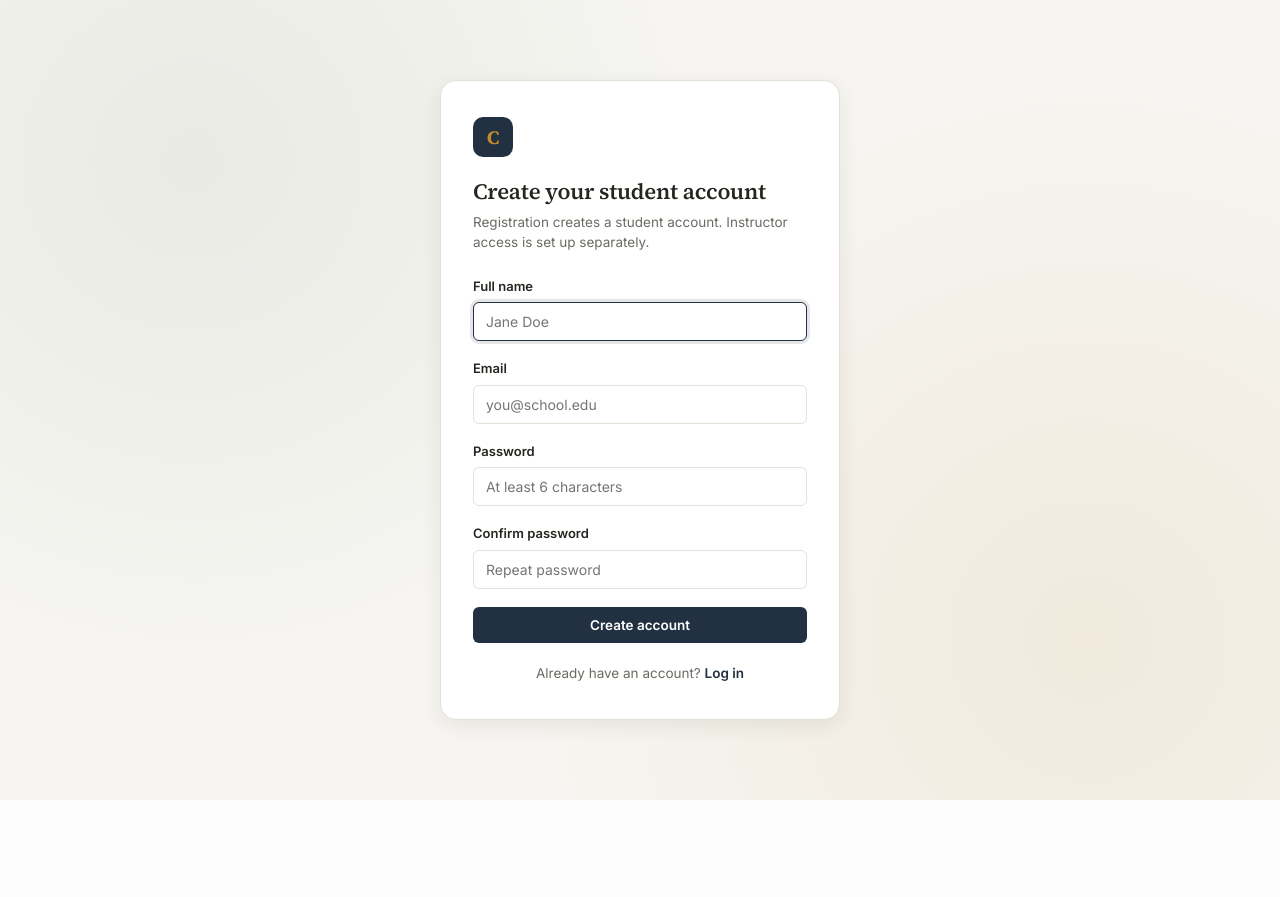
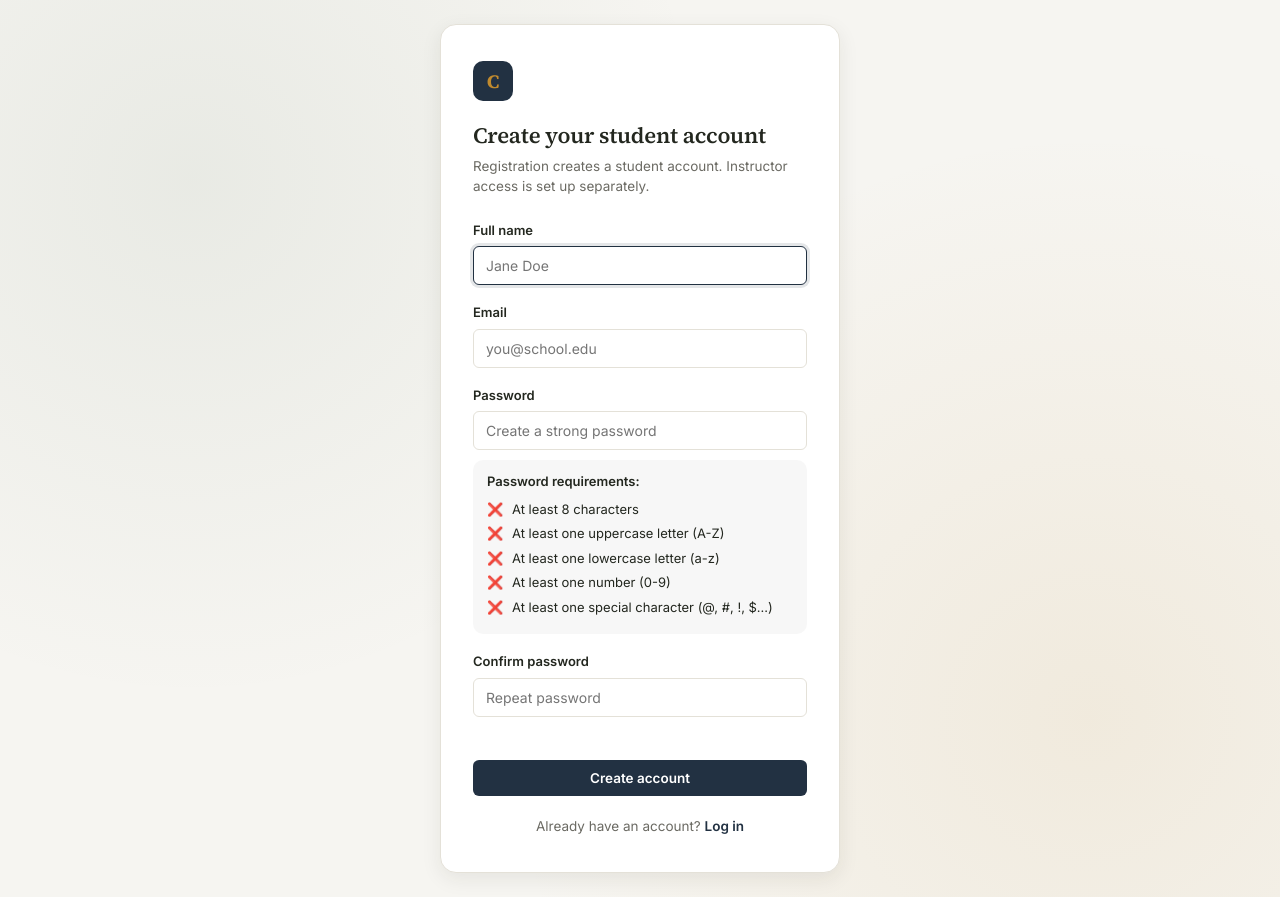
Before and after one commit to saadahmed1992/assignment-platform-v2, a Flask app: page /register in a window 1280 px wide. Before the commit the page ends 800 px from the top, so only its background shows below. Run offline with Flask 3, Linux system fonts and the light colour scheme.

Commit message:
Add live password requirements

```diff
--- a/templates/register.html
+++ b/templates/register.html
@@ -1,33 +1,223 @@
 {% extends "base.html" %}
 {% block title %}Register · Coursework{% endblock %}
+
 {% block auth_content %}
 <div class="auth-card">
   <div class="auth-mark">C</div>
+
   <h1>Create your student account</h1>
-  <p class="auth-subtitle">Registration creates a student account. Instructor access is set up separately.</p>
+
+  <p class="auth-subtitle">
+    Registration creates a student account. Instructor access is set up separately.
+  </p>
 
   <form method="POST" action="{{ url_for('auth.register') }}">
+
     <div class="field">
       <label for="name">Full name</label>
-      <input type="text" id="name" name="name" value="{{ name|default('') }}" placeholder="Jane Doe" required autofocus>
+      <input
+        type="text"
+        id="name"
+        name="name"
+        value="{{ name|default('') }}"
+        placeholder="Jane Doe"
+        required
+        autofocus
+      >
     </div>
+
     <div class="field">
       <label for="email">Email</label>
-      <input type="email" id="email" name="email" value="{{ email|default('') }}" placeholder="you@school.edu" required>
+      <input
+        type="email"
+        id="email"
+        name="email"
+        value="{{ email|default('') }}"
+        placeholder="you@school.edu"
+        required
+      >
     </div>
+
     <div class="field">
       <label for="password">Password</label>
-      <input type="password" id="password" name="password" placeholder="At least 6 characters" required>
+
+      <input
+        type="password"
+        id="password"
+        name="password"
+        placeholder="Create a strong password"
+        required
+      >
+
+      <div class="password-requirements">
+        <div class="requirements-title">Password requirements:</div>
+
+        <div class="password-rule" id="rule-length">
+          <span class="rule-icon">❌</span>
+          <span>At least 8 characters</span>
+        </div>
+
+        <div class="password-rule" id="rule-uppercase">
+          <span class="rule-icon">❌</span>
+          <span>At least one uppercase letter (A-Z)</span>
+        </div>
+
+        <div class="password-rule" id="rule-lowercase">
+          <span class="rule-icon">❌</span>
+          <span>At least one lowercase letter (a-z)</span>
+        </div>
+
+        <div class="password-rule" id="rule-number">
+          <span class="rule-icon">❌</span>
+          <span>At least one number (0-9)</span>
+        </div>
+
+        <div class="password-rule" id="rule-special">
+          <span class="rule-icon">❌</span>
+          <span>At least one special character (@, #, !, $...)</span>
+        </div>
+      </div>
     </div>
+
     <div class="field">
       <label for="confirm_password">Confirm password</label>
-      <input type="password" id="confirm_password" name="confirm_password" placeholder="Repeat password" required>
+
+      <input
+        type="password"
+        id="confirm_password"
+        name="confirm_password"
+        placeholder="Repeat password"
+        required
+      >
+
+      <div class="password-match" id="password-match"></div>
     </div>
-    <button type="submit" class="btn btn-primary btn-block">Create account</button>
+
+    <button type="submit" class="btn btn-primary btn-block">
+      Create account
+    </button>
+
   </form>
 
   <div class="auth-switch">
-    Already have an account? <a href="{{ url_for('auth.login') }}">Log in</a>
+    Already have an account?
+    <a href="{{ url_for('auth.login') }}">Log in</a>
   </div>
 </div>
+
+
+<style>
+.password-requirements {
+  margin-top: 10px;
+  padding: 12px 14px;
+  border-radius: 10px;
+  background: rgba(0, 0, 0, 0.03);
+  font-size: 13px;
+}
+
+.requirements-title {
+  font-weight: 600;
+  margin-bottom: 8px;
+}
+
+.password-rule {
+  display: flex;
+  align-items: center;
+  gap: 7px;
+  margin: 5px 0;
+  transition: all 0.2s ease;
+}
+
+.password-rule.valid {
+  font-weight: 500;
+}
+
+.rule-icon {
+  width: 18px;
+  display: inline-block;
+}
+
+.password-match {
+  margin-top: 7px;
+  font-size: 13px;
+  min-height: 18px;
+}
+
+.password-match.valid {
+  font-weight: 500;
+}
+
+.password-match.invalid {
+  font-weight: 500;
+}
+</style>
+
+
+<script>
+document.addEventListener("DOMContentLoaded", function () {
+
+  const password = document.getElementById("password");
+  const confirmPassword = document.getElementById("confirm_password");
+
+  const rules = {
+    length: document.getElementById("rule-length"),
+    uppercase: document.getElementById("rule-uppercase"),
+    lowercase: document.getElementById("rule-lowercase"),
+    number: document.getElementById("rule-number"),
+    special: document.getElementById("rule-special")
+  };
+
+  const matchMessage = document.getElementById("password-match");
+
+  function updateRule(element, valid) {
+    const icon = element.querySelector(".rule-icon");
+
+    if (valid) {
+      icon.textContent = "✅";
+      element.classList.add("valid");
+    } else {
+      icon.textContent = "❌";
+      element.classList.remove("valid");
+    }
+  }
+
+  function validatePassword() {
+    const value = password.value;
+
+    updateRule(rules.length, value.length >= 8);
+    updateRule(rules.uppercase, /[A-Z]/.test(value));
+    updateRule(rules.lowercase, /[a-z]/.test(value));
+    updateRule(rules.number, /[0-9]/.test(value));
+    updateRule(rules.special, /[^A-Za-z0-9]/.test(value));
+  }
+
+  function validateMatch() {
+    const passwordValue = password.value;
+    const confirmValue = confirmPassword.value;
+
+    if (!confirmValue) {
+      matchMessage.textContent = "";
+      matchMessage.className = "password-match";
+      return;
+    }
+
+    if (passwordValue === confirmValue) {
+      matchMessage.textContent = "✅ Passwords match";
+      matchMessage.className = "password-match valid";
+    } else {
+      matchMessage.textContent = "❌ Passwords do not match";
+      matchMessage.className = "password-match invalid";
+    }
+  }
+
+  password.addEventListener("input", function () {
+    validatePassword();
+    validateMatch();
+  });
+
+  confirmPassword.addEventListener("input", validateMatch);
+
+});
+</script>
+
 {% endblock %}
```
